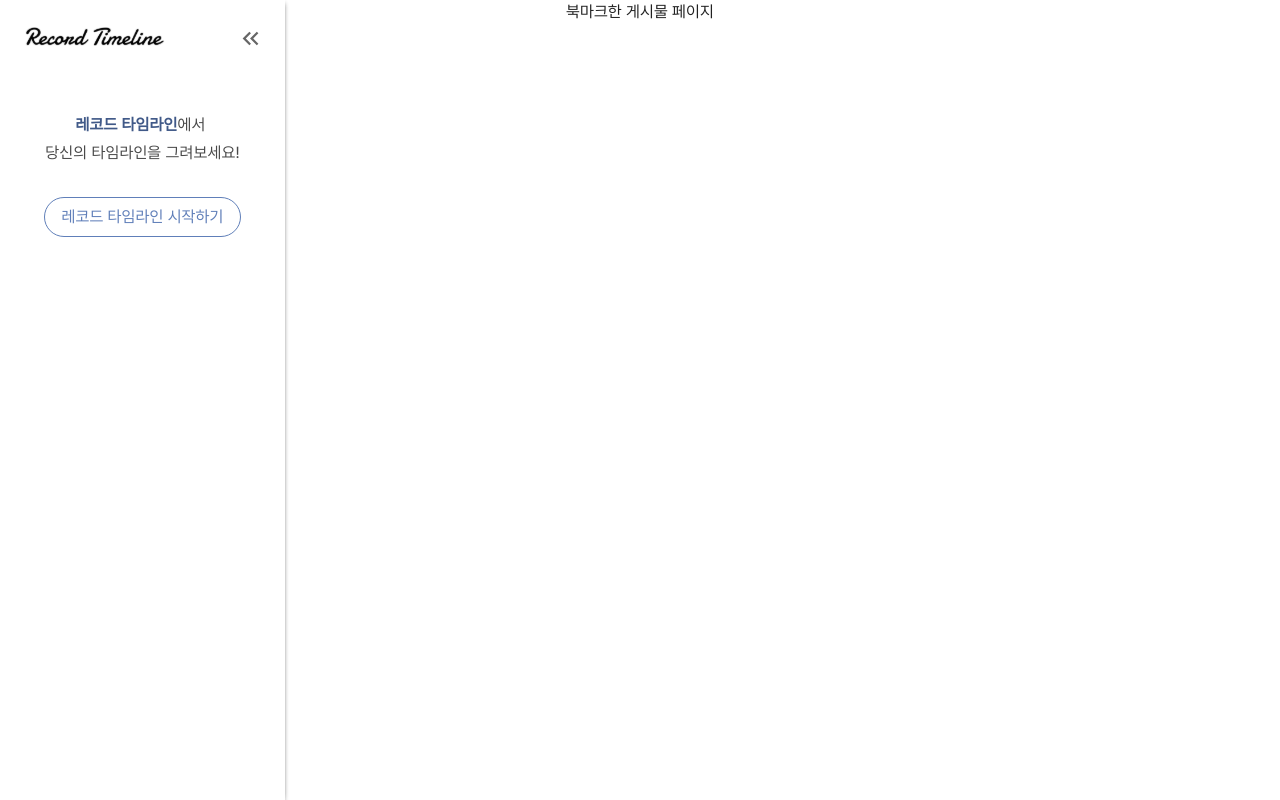
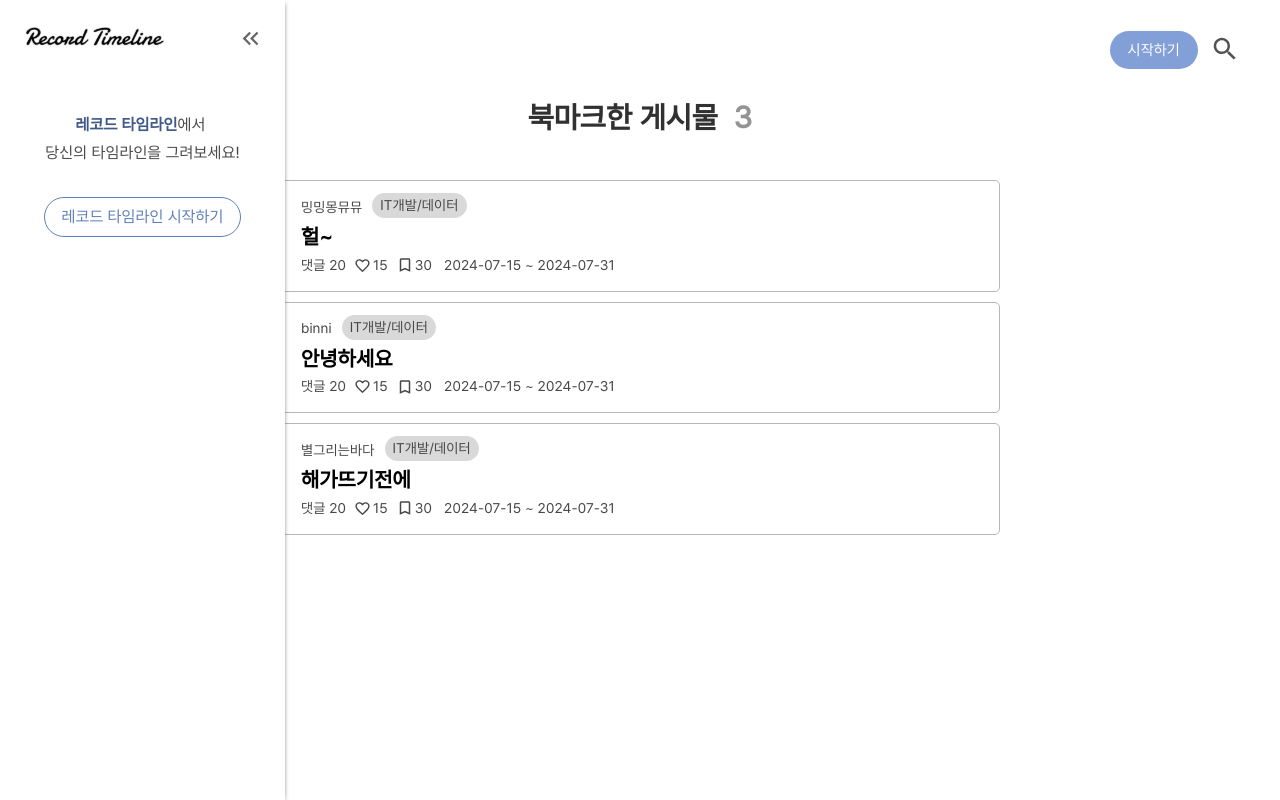
Before and after one commit to Record-Timeline/Front, a React (Create React App) app: page /bookmark in a window 1280 px wide. Built offline with nearby package versions, Linux system fonts and the light colour scheme; no server answers; what quill-image-resize-module-react would draw is missing.

Commit message:
Design: 북마크 페이지 UI 구현

```diff
--- a/src/pages/Bookmark.jsx
+++ b/src/pages/Bookmark.jsx
@@ -2,16 +2,86 @@
 
 import React from "react";
 import { css } from "@emotion/react";
+import SearchPostBox from "../components/main/SearchPostBox";
+import Header from "../components/common/Header";
 
 export default function Bookmark() {
+  const bookmarkPostNum = 3; // 북마크 한 게시글 수
+
+  const interestMapping = {
+    "Marketing_Promotion": "마케팅/홍보/조사",
+    "Accounting_Tax_Finance": "회계/세무/재무",
+    "GeneralAffairs_LegalAffairs_Affairs": "총무/법무/사무",
+    "IT_Data": "IT개발/데이터",
+    "Design": "디자인",
+    "Service": "서비스",
+    "Construction_Architecture": "건설/건축",
+    "MedicalCare": "의료",
+    "Education": "교육",
+    "Media_Culture_Sports": "미디어/문화/스포츠",
+  };
+
   return (
-    <div
-      css={css`
-        display: flex;
-        justify-content: center;
-      `}
-    >
-      북마크한 게시물 페이지
+    <div>
+      <Header/>
+      <div
+        css={css({
+          color: "#313131",
+          textAlign: "center",
+          fontSize: "30px",
+          fontWeight: "700",
+          margin: "20px 0 30px 0",
+        })}
+      >
+        북마크한 게시물 <p css={css({color: "#939393", display: "inline-block", marginLeft: "8px"})}>{bookmarkPostNum}</p>
+      </div>
+      <div
+        css={css({
+          display: "flex",
+          flexDirection: "column",
+          alignItems: "center",
+        })}
+      >
+        <SearchPostBox
+          key={1}
+          nickName={"밍밍몽뮤뮤"}
+          title={"헐~"}
+          category={interestMapping["IT_Data"]}
+          commentNum={20}
+          heartNum={15}
+          scrapNum={30}
+          startDate={"2024-07-15"}
+          endDate={"2024-07-31"}
+          maintimelineId={4}
+          memeberId={103}
+        />
+        <SearchPostBox
+          key={2}
+          nickName={"binni"}
+          title={"안녕하세요"}
+          category={interestMapping["IT_Data"]}
+          commentNum={20}
+          heartNum={15}
+          scrapNum={30}
+          startDate={"2024-07-15"}
+          endDate={"2024-07-31"}
+          maintimelineId={4}
+          memeberId={103}
+        />
+        <SearchPostBox
+          key={3}
+          nickName={"별그리는바다"}
+          title={"해가뜨기전에"}
+          category={interestMapping["IT_Data"]}
+          commentNum={20}
+          heartNum={15}
+          scrapNum={30}
+          startDate={"2024-07-15"}
+          endDate={"2024-07-31"}
+          maintimelineId={4}
+          memeberId={103}
+        />
+      </div>
     </div>
   );
 }
```
